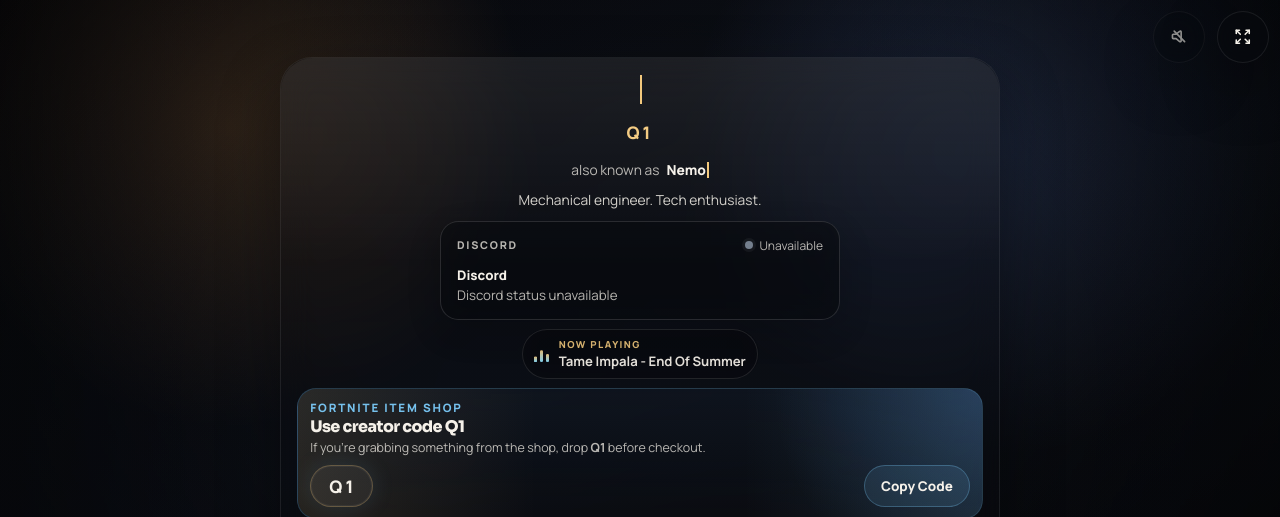
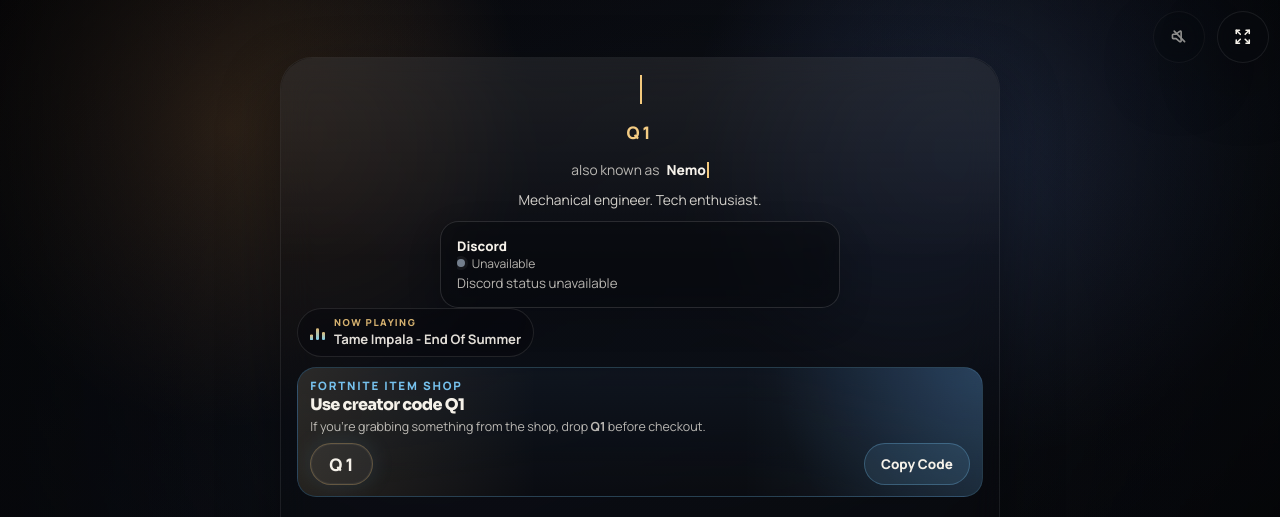
Before and after one commit to QED18/QED18.github.io, a plain HTML site: page index.html in a window 1280 px wide. Shown: the top 517 px of the page. Drawn offline with Linux system fonts and the light colour scheme; no server answers.

Commit message:
Group live Discord and music in compact profile row

```diff
--- a/index.html
+++ b/index.html
@@ -30,7 +30,7 @@
     <link rel="preconnect" href="https://fonts.googleapis.com">
     <link rel="preconnect" href="https://fonts.gstatic.com" crossorigin>
     <link href="https://fonts.googleapis.com/css2?family=Cormorant+Garamond:wght@600;700&family=DM+Serif+Display:ital@0;1&family=Manrope:wght@400;500;700;800&family=Sora:wght@600;700;800&display=swap" rel="stylesheet">
-    <link rel="stylesheet" href="styles.css?v=2026.04.17.40">
+    <link rel="stylesheet" href="styles.css?v=2026.04.17.41">
 </head>
 <body>
     <noscript>
@@ -116,15 +116,12 @@
                 <span class="sr-only">Also known as Mo, Moha, Nemo, or AlBARQ.</span>
             </p>
             <p class="micro-bio">Mechanical engineer. Tech enthusiast.</p>
+            <div class="profile-live-row">
             <section class="discord-presence" id="discord-presence" data-discord-user-id="735254643562643526" aria-label="Live Discord presence" hidden>
-                <div class="discord-presence__top">
-                    <span class="discord-presence__brand">DISCORD</span>
-                    <span class="discord-presence__status"><span class="discord-presence__dot"></span><span id="discord-status">Connecting...</span></span>
-                </div>
                 <div class="discord-presence__body">
                     <img id="discord-avatar" class="discord-presence__avatar" alt="" width="48" height="48" hidden>
                     <div class="discord-presence__info">
-                        <strong id="discord-name">Discord</strong>
+                        <span class="discord-presence__identity"><strong id="discord-name">Discord</strong><span class="discord-presence__status"><span class="discord-presence__dot"></span><span id="discord-status">Connecting...</span></span></span>
                         <span id="discord-activity">Checking activity...</span>
                         <span id="discord-detail" class="discord-presence__detail" hidden></span>
                     </div>
@@ -142,6 +139,7 @@
                     <span class="now-playing__track">Tame Impala - End Of Summer</span>
                 </div>
             </section>
+            </div>
             <section class="shop-code-card" aria-labelledby="shop-code-title">
                 <div class="shop-code-copy">
                     <p class="shop-code-kicker">Fortnite Item Shop</p>
```
